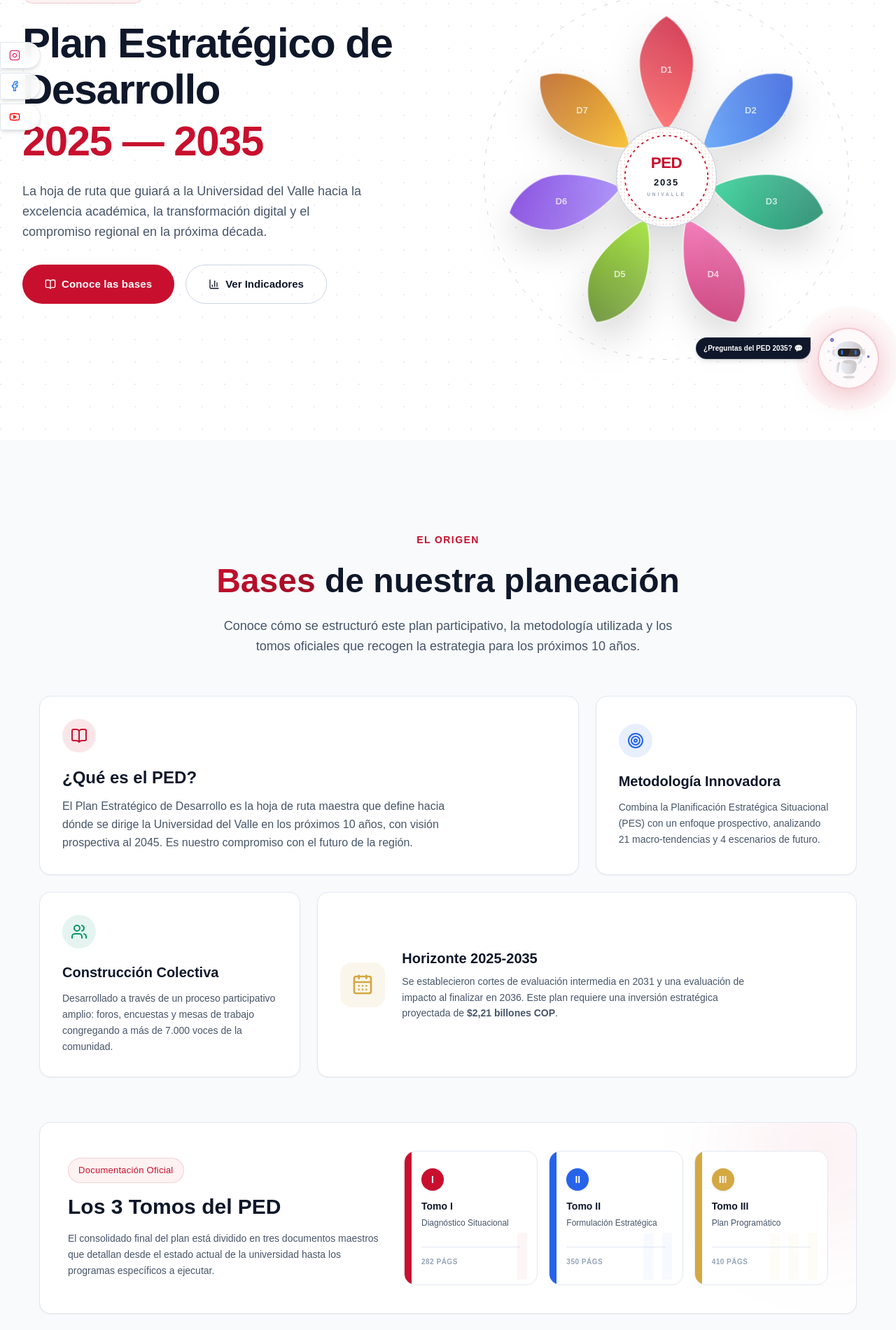
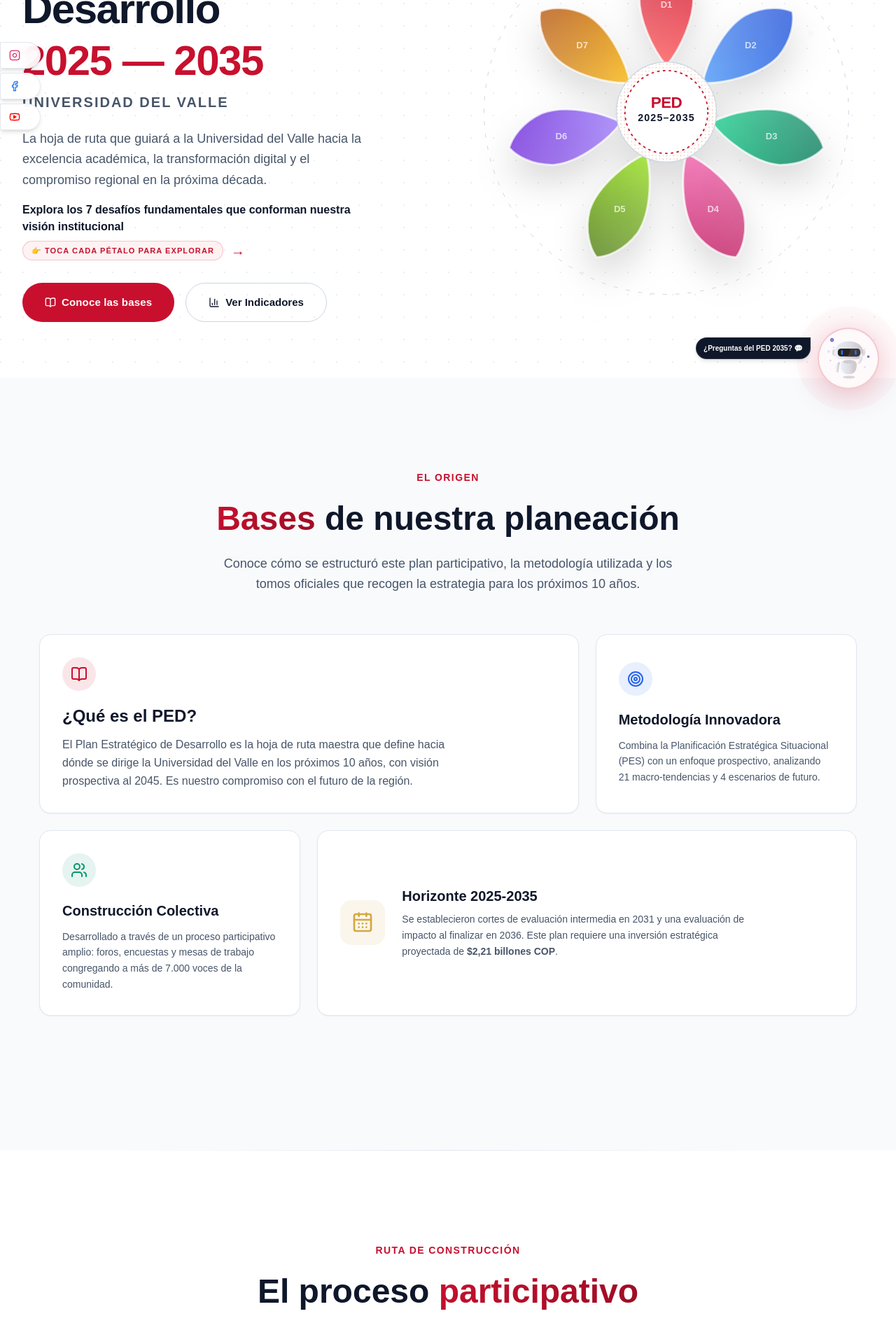
Before and after one commit to jordanmarles-uv/Propuesta-PED, a Next.js app: page / in a window 1280 px wide. Shown: the part 220-2120 px from the top of the page at 70% size. Built offline with nearby package versions, Linux system fonts and the light colour scheme.

Commit message:
feat: add Universidad del Valle subtitle, fix alignment, enlarge logos, remove social feed, fix sparkline width

```diff
--- a/src/app/page.tsx
+++ b/src/app/page.tsx
@@ -9,7 +9,6 @@
 import TimelineSection from "@/components/TimelineSection";
 import MultimediaSection from "@/components/MultimediaSection";
 import ParticipaSection from "@/components/ParticipaSection";
-import SocialFeedSection from "@/components/SocialFeedSection";
 import FooterInstitutional from "@/components/FooterInstitutional";
 import FloatingWidgets from "@/components/ui/FloatingWidgets";
 
@@ -22,7 +21,6 @@
         <ContextoSection />
         <div className="section-divider" />
         <TimelineSection />
-        <SocialFeedSection />
         <CifrasSection />
         <div className="section-divider" />
         <MultimediaSection />
--- a/src/components/CifrasSection.tsx
+++ b/src/components/CifrasSection.tsx
@@ -205,7 +205,9 @@
               +{Math.round((sparkData[sparkData.length - 1] / sparkData[0] - 1) * 100)}%
             </span>
           </div>
-          <Sparkline data={sparkData} color={metrica.color} />
+          <div className="w-full max-w-[160px] mx-auto pt-1">
+            <Sparkline data={sparkData} color={metrica.color} />
+          </div>
         </div>
       </div>
 
--- a/src/components/ContextoSection.tsx
+++ b/src/components/ContextoSection.tsx
@@ -103,88 +103,7 @@
 
         </div>
 
-        {/* ── DOCUMENTACIÓN / LOS 3 TOMOS ── */}
-        <motion.div
-          initial={{ opacity: 0, scale: 0.98 }}
-          whileInView={{ opacity: 1, scale: 1 }}
-          viewport={{ once: true }}
-          className="card p-8 lg:p-10 bg-white border-border-light shadow-lg relative overflow-hidden"
-        >
-          {/* Adorno visual sutil */}
-          <div className="absolute -right-20 -top-20 w-64 h-64 bg-uv-red/5 rounded-full blur-3xl pointer-events-none" />
 
-          <div className="relative z-10 flex flex-col md:flex-row md:items-center justify-between gap-8">
-            <div className="max-w-md">
-              <span className="badge badge-red mb-4">Documentación Oficial</span>
-              <h3 className="text-2xl lg:text-3xl font-extrabold mb-4" style={{ fontFamily: "var(--font-heading)" }}>
-                Los 3 Tomos del PED
-              </h3>
-              <p className="text-text-secondary text-sm leading-relaxed">
-                El consolidado final del plan está dividido en tres documentos maestros que detallan desde el estado actual de la universidad hasta los programas específicos a ejecutar.
-              </p>
-            </div>
-
-            <div className="flex-1 grid grid-cols-1 sm:grid-cols-3 gap-4">
-              {TOMOS.map((tomo, i) => (
-                <motion.a
-                  key={tomo.number}
-                  href="#multimedia"
-                  onClick={(e) => {
-                    e.preventDefault();
-                    document.querySelector("#multimedia")?.scrollIntoView({ behavior: "smooth" });
-                  }}
-                  initial={{ opacity: 0, x: 20 }}
-                  whileInView={{ opacity: 1, x: 0 }}
-                  viewport={{ once: true }}
-                  transition={{ delay: 0.2 + i * 0.1 }}
-                  whileHover={{ y: -8, scale: 1.03, rotate: 1 }}
-                  className="flex flex-col p-6 rounded-2xl bg-white border border-border-light hover:border-transparent hover:shadow-xl transition-all group cursor-pointer relative overflow-hidden h-48 justify-between"
-                >
-                  {/* Lomo de libro lateral de color */}
-                  <div
-                    className="absolute left-0 top-0 bottom-0 w-2.5 transition-all duration-300 group-hover:w-3.5"
-                    style={{ background: tomo.color }}
-                  />
-
-                  {/* Número gigante de fondo semi-transparente */}
-                  <div
-                    className="absolute right-2 -bottom-2 text-8xl font-black opacity-[0.04] group-hover:opacity-[0.08] group-hover:scale-110 transition-all duration-500 pointer-events-none select-none"
-                    style={{ color: tomo.color, fontFamily: "var(--font-heading)" }}
-                  >
-                    {tomo.number}
-                  </div>
-
-                  <div>
-                    {/* Badge de número */}
-                    <div
-                      className="w-8 h-8 rounded-lg flex items-center justify-center text-white font-bold text-sm mb-3.5 shadow-sm group-hover:scale-110 transition-transform"
-                      style={{ background: tomo.color, fontFamily: "var(--font-heading)" }}
-                    >
-                      {tomo.number}
-                    </div>
-
-                    <h4
-                      className="text-sm font-bold text-text-primary group-hover:text-uv-red transition-colors mb-1.5 leading-tight"
-                      style={{ fontFamily: "var(--font-heading)" }}
-                    >
-                      Tomo {tomo.number}
-                    </h4>
-                    <p className="text-xs text-text-secondary leading-snug max-w-[160px]">{tomo.title}</p>
-                  </div>
-
-                  <div className="pt-3 border-t border-border-light flex items-center justify-between mt-auto">
-                    <span className="text-[10px] uppercase tracking-wider text-text-muted font-bold">{tomo.pages} págs</span>
-                    <span
-                      className="text-xs font-bold text-uv-red opacity-0 group-hover:opacity-100 group-hover:translate-x-1 transition-all duration-300"
-                    >
-                      Descargar →
-                    </span>
-                  </div>
-                </motion.a>
-              ))}
-            </div>
-          </div>
-        </motion.div>
 
       </div>
     </section>
--- a/src/components/FooterInstitutional.tsx
+++ b/src/components/FooterInstitutional.tsx
@@ -35,7 +35,7 @@
               <img
                 src={asset("/media/logo-80-anos.png")}
                 alt="Logo Universidad del Valle 80 años"
-                className="w-12 h-12 object-contain brightness-0 invert shrink-0"
+                className="w-24 h-24 object-contain brightness-0 invert shrink-0"
               />
               <div>
                 <p className="text-sm font-bold" style={{ fontFamily: "var(--font-heading)" }}>
--- a/src/components/Header.tsx
+++ b/src/components/Header.tsx
@@ -90,7 +90,7 @@
                 <img
                   src={asset("/media/logo-80-anos.png")}
                   alt="Logo Universidad del Valle 80 años"
-                  className="w-[52px] h-[52px] object-contain group-hover:scale-105 transition-transform duration-300 shrink-0"
+                  className="w-14 h-14 md:w-20 md:h-20 object-contain group-hover:scale-105 transition-transform duration-300 shrink-0"
                   style={{ filter: isScrolled ? "none" : "brightness(0) invert(1)" }}
                 />
                 <div className="hidden sm:block text-left">
--- a/src/components/lotus/LotusHeroSection.tsx
+++ b/src/components/lotus/LotusHeroSection.tsx
@@ -116,7 +116,7 @@
             </span>
 
             <h1
-              className="text-4xl sm:text-5xl lg:text-6xl font-extrabold text-text-primary leading-[1.1] tracking-tight mb-6"
+              className="text-4xl sm:text-5xl lg:text-6xl font-black text-text-primary leading-[1.1] tracking-tight mb-3"
               style={{ fontFamily: "var(--font-heading)" }}
             >
               Plan Estratégico de Desarrollo
@@ -125,9 +125,42 @@
               </span>
             </h1>
 
-            <p className="text-base sm:text-lg text-text-secondary leading-relaxed mb-8 max-w-lg">
+            <p
+              className="text-lg sm:text-xl font-bold tracking-widest text-text-secondary uppercase mb-6"
+              style={{ fontFamily: "var(--font-heading)" }}
+            >
+              Universidad del Valle
+            </p>
+
+            <p className="text-base sm:text-lg text-text-secondary leading-relaxed mb-4 max-w-lg mx-auto lg:mx-0">
               La hoja de ruta que guiará a la Universidad del Valle hacia la excelencia académica, la transformación digital y el compromiso regional en la próxima década.
             </p>
+
+            {/* ✅ BEST PRACTICE: Llamado a la acción antes de los botones CTA para dar contexto a la flor */}
+            <motion.div
+              initial={{ opacity: 0, y: 8 }}
+              animate={{ opacity: 1, y: 0 }}
+              transition={{ delay: 0.7, duration: 0.5 }}
+              className="flex flex-col items-center lg:items-start gap-2 mb-8 max-w-lg mx-auto lg:mx-0"
+            >
+              <p className="text-sm sm:text-base font-bold text-text-primary">
+                Explora los 7 desafíos fundamentales que conforman nuestra visión institucional
+              </p>
+              <div className="flex items-center gap-2">
+                <span className="inline-flex items-center gap-1.5 text-[11px] font-bold uppercase tracking-widest text-uv-red bg-uv-red-subtle border border-uv-red/20 px-3 py-1 rounded-full">
+                  👉 Toca cada pétalo para explorar
+                </span>
+                {/* Flecha apuntando hacia la flor en desktop */}
+                <motion.span
+                  animate={{ x: [0, 6, 0] }}
+                  transition={{ duration: 1.2, repeat: Infinity, ease: "easeInOut" }}
+                  className="hidden lg:inline-block text-uv-red text-xl font-black"
+                  aria-hidden="true"
+                >
+                  →
+                </motion.span>
+              </div>
+            </motion.div>
 
             <div className="flex flex-wrap justify-center lg:justify-start gap-4">
               <a href="#contexto" className="btn-primary inline-flex items-center gap-2">
@@ -144,31 +177,12 @@
           {/* ── Columna derecha / Loto ── */}
           <div className="w-full flex flex-col items-center gap-4">
 
-            {/* Subtítulo + instrucción — ENCIMA de la flor */}
-            <motion.div
-              initial={{ opacity: 0, y: -10 }}
-              animate={{ opacity: 1, y: 0 }}
-              transition={{ delay: 0.9, duration: 0.6 }}
-              className="text-center max-w-xs sm:max-w-sm"
-            >
-              <p className="text-sm sm:text-base font-semibold text-text-primary mb-1">
-                Explora los 7 desafíos fundamentales que conforman nuestra visión institucional
-              </p>
-              {/* 📚 LEARN: Un CTA claro aumenta el engagement con elementos interactivos */}
-              <span className="inline-flex items-center gap-1.5 text-[11px] font-bold uppercase tracking-widest text-uv-red bg-uv-red-subtle border border-uv-red/20 px-3 py-1 rounded-full">
-                <svg viewBox="0 0 24 24" className="w-3 h-3 fill-current" xmlns="http://www.w3.org/2000/svg">
-                  <path d="M11 5C11 4.45 11.45 4 12 4s1 .45 1 1v6h6c.55 0 1 .45 1 1s-.45 1-1 1h-6v6c0 .55-.45 1-1 1s-1-.45-1-1v-6H5c-.55 0-1-.45-1-1s.45-1 1-1h6V5z"/>
-                </svg>
-                Toca cada pétalo para explorar
-              </span>
-            </motion.div>
-
-            {/* SVG de la Flor */}
+            {/* SVG de la Flor — sin bloque de subtitulo encima */}
             <motion.div
               initial={{ opacity: 0, scale: 0.8 }}
               animate={{ opacity: 1, scale: 1 }}
               transition={{ duration: 1.2, delay: 0.4, ease: [0.16, 1, 0.3, 1] }}
-              className="relative w-full max-w-[360px] sm:max-w-[480px] lg:max-w-[600px] mx-auto flex items-center justify-center"
+              className="relative w-full max-w-[460px] sm:max-w-[620px] lg:max-w-[720px] mx-auto flex items-center justify-center"
               style={{ overflow: "visible" }}
           >
             <svg
@@ -255,8 +269,8 @@
                     <motion.path
                       d={PETAL_PATH}
                       fill={`url(#petal-grad-${desafio.id})`}
-                      stroke="rgba(255,255,255,0.55)"
-                      strokeWidth={isHovered ? 6 : 3.5}
+                      stroke="rgba(255,255,255,0.7)"
+                      strokeWidth={isHovered ? 8 : 5}
                       style={{
                         cursor: "pointer",
                         transformOrigin: "0px -112px",
@@ -331,7 +345,7 @@
               {/* Título central prominente */}
               <text
                 x={SVG_CENTER}
-                y={SVG_CENTER - 22}
+                y={SVG_CENTER - 10}
                 textAnchor="middle"
                 fill="var(--uv-red)"
                 fontSize="38"
@@ -342,27 +356,17 @@
               </text>
               <text
                 x={SVG_CENTER}
-                y={SVG_CENTER + 20}
+                y={SVG_CENTER + 22}
                 textAnchor="middle"
                 fill="var(--text-primary)"
-                fontSize="22"
+                fontSize="24"
                 fontWeight="800"
-                letterSpacing={3}
+                letterSpacing={2}
                 style={{ fontFamily: "var(--font-heading)" }}
               >
-                2035
+                2025–2035
               </text>
-              <text
-                x={SVG_CENTER}
-                y={SVG_CENTER + 46}
-                textAnchor="middle"
-                fill="var(--text-muted)"
-                fontSize="11"
-                fontWeight="600"
-                letterSpacing={5}
-              >
-                UNIVALLE
-              </text>
+              {/* Quitar UNIVALLE del centro — solo PED + año */}
 
               {/* Labels D1..D7 ampliados */}
               {DESAFIOS.map((desafio, i) => {
```
